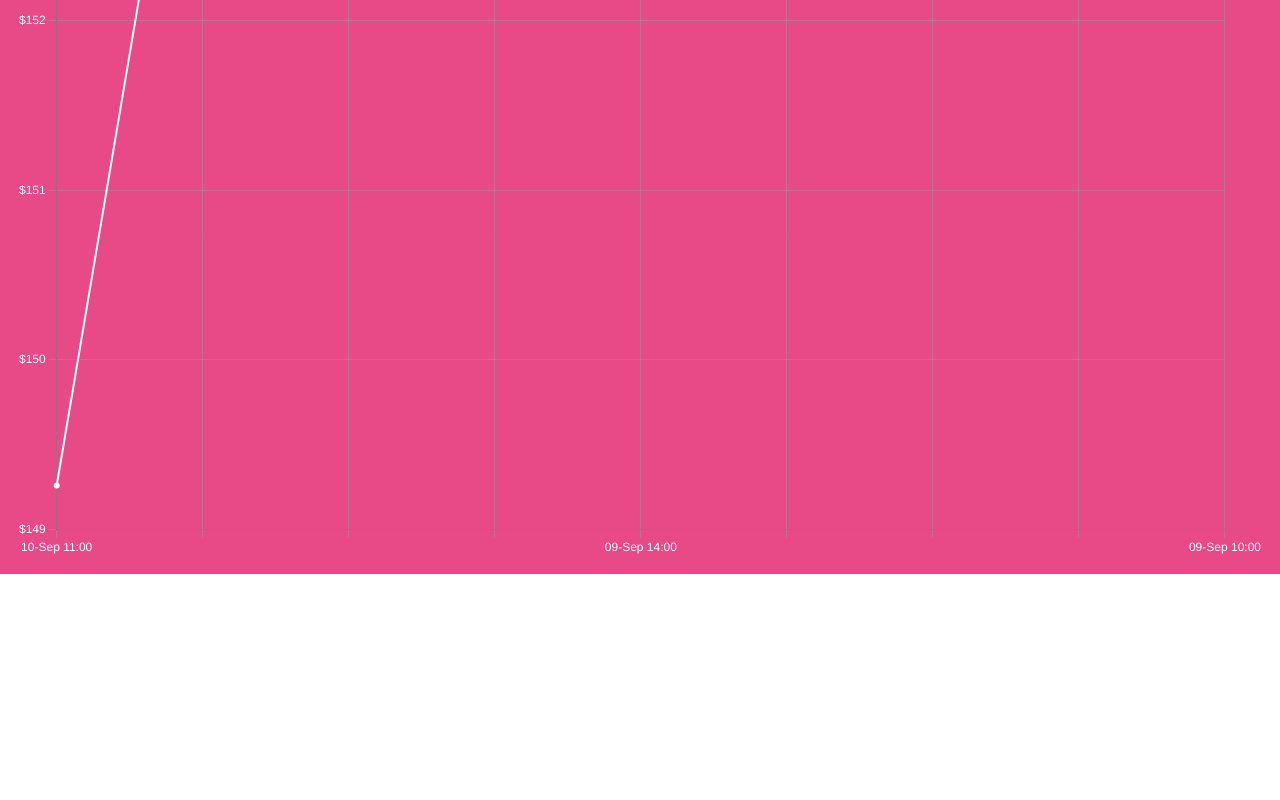
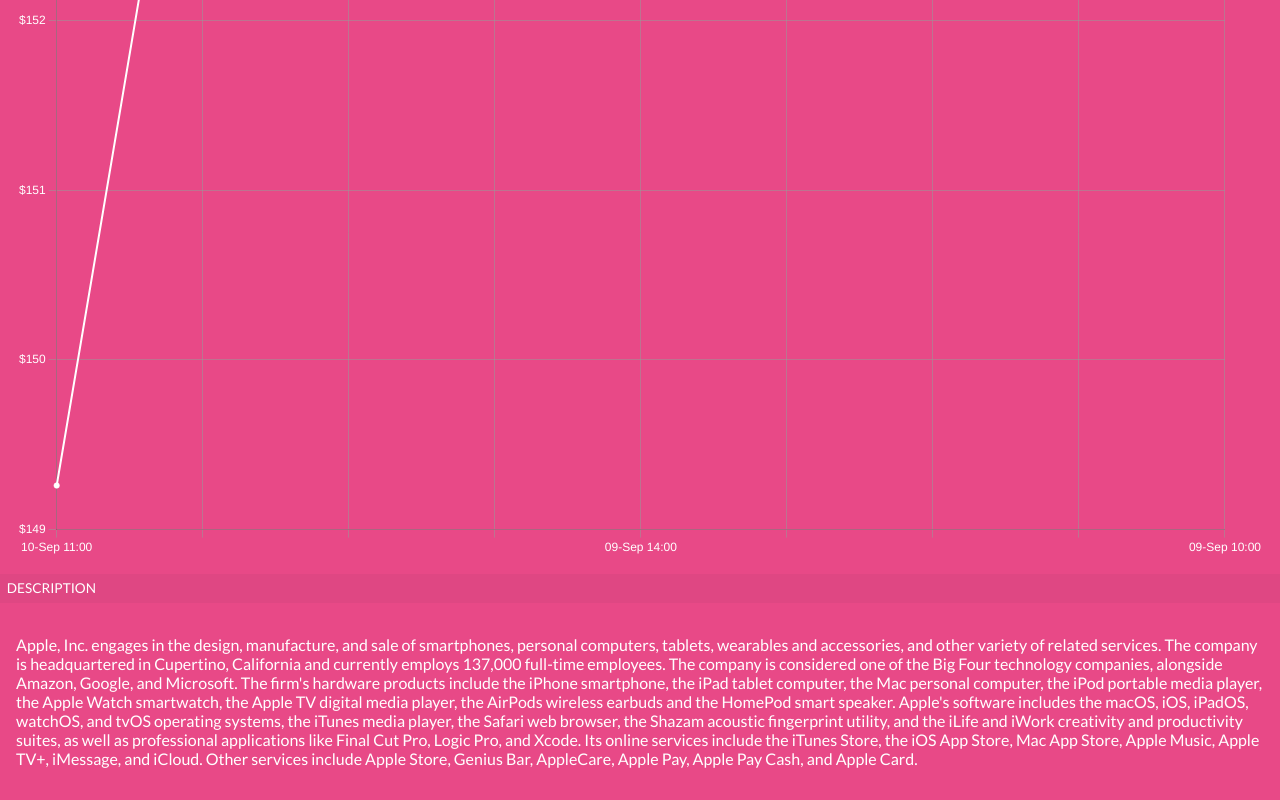
Before and after one commit to mugberto/firm-profile, a React (Create React App) app: page /details/AAPL in a window 1280 px wide. Shown: the part 1037-1837 px from the top of the page. Before the commit the page ends 1611 px from the top, so only its background shows below. Built offline with nearby package versions, Linux system fonts and the light colour scheme.

Commit message:
Add redux file structure

```diff
--- a/src/App.css
+++ b/src/App.css
@@ -5,3 +5,7 @@
   box-sizing: border-box;
   font-family: 'Lato', sans-serif;
 }
+
+body {
+  background-color: #DB4681;
+}
--- a/src/components/DetailsPage.js
+++ b/src/components/DetailsPage.js
@@ -116,6 +116,10 @@
       <Grid item xs={12} className={classes.chartBG}>
         <StockChart />
       </Grid>
+      <Grid item xs={12} className={classes.boxTitle}>DESCRIPTION</Grid>
+      <Grid item xs={12} className={classes.chartBG}>
+        <p>{firmDetails.description}</p>
+      </Grid>
     </Grid>
   );
 };
```
Also changed, not shown: src/redux/configStore.js (added), src/redux/details/details.js (added), src/redux/home/home.js (added).
